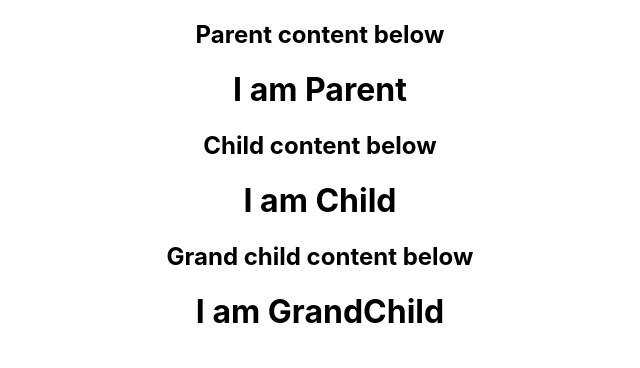
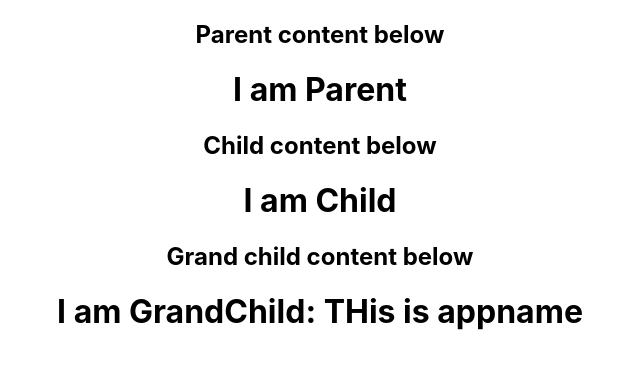
Before and after one commit to Uuttssaavv/reactjs_workshop, a React (Create React App) app: page / in a window 1280 px wide. Shown: the top 368 px of the page, without its empty margins (320-960 px from the left). Built offline with nearby package versions, Linux system fonts and the light colour scheme.

Commit message:
created and used context api

```diff
--- a/src/App.js
+++ b/src/App.js
@@ -4,13 +4,17 @@ import "./App.css";
 // import Page1 from "./components/page1";
 // import { BrowserRouter, Route, Routes } from "react-router-dom";
 import Parent from "./components/parent";
+import { AppContext } from "./appContext";
 
 function App() {
+  const AppName = "THis is appname";
   return (
-    <div className="App">
-      <h2>Parent content below</h2>
-      <Parent />
-    </div>
+    <AppContext.Provider value={{ AppName }}>
+      <div className="App">
+        <h2>Parent content below</h2>
+        <Parent />
+      </div>
+    </AppContext.Provider>
   );
 }
 
--- a/src/appContent.js
+++ /dev/null
@@ -1,4 +0,0 @@
-import { useContext } from "react";
-
-// eslint-disable-next-line react-hooks/rules-of-hooks
-const AppContext = useContext(null);
--- /dev/null
+++ b/src/appContext.js
@@ -0,0 +1,3 @@
+import { createContext } from "react";
+
+export const AppContext = createContext(null);
--- a/src/components/grandchild.jsx
+++ b/src/components/grandchild.jsx
@@ -1,8 +1,10 @@
-import React from "react";
+import React,{ useContext } from "react";
+import { AppContext } from "../appContext";
 export default function GrandChild(){
+    const {AppName}=useContext(AppContext);
     return (
         <div>
-        <h1>I am GrandChild</h1>
+        <h1>I am GrandChild: {AppName}</h1>
         </div>
     );
 }
```
